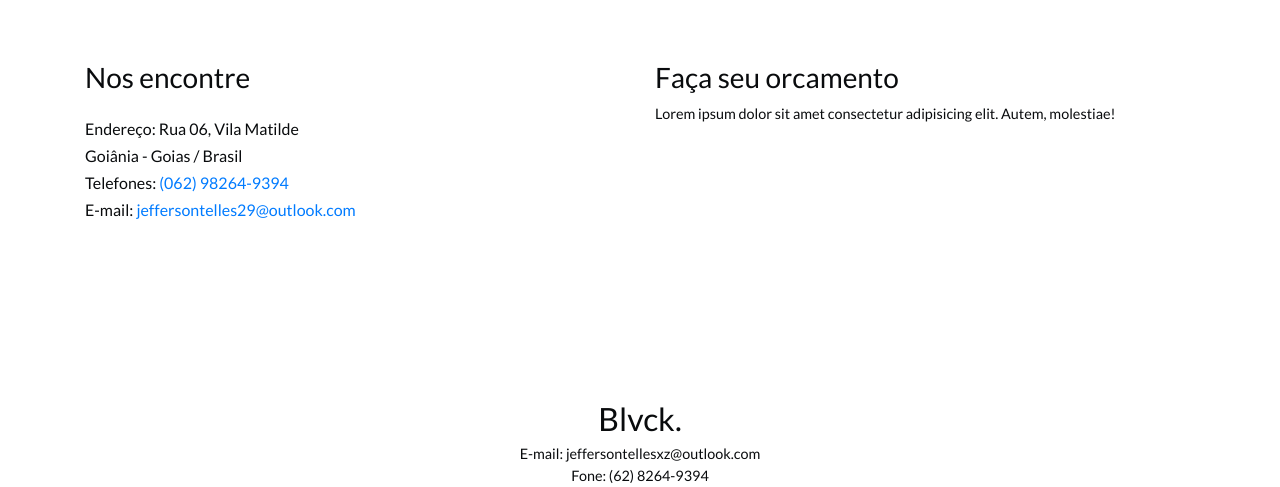
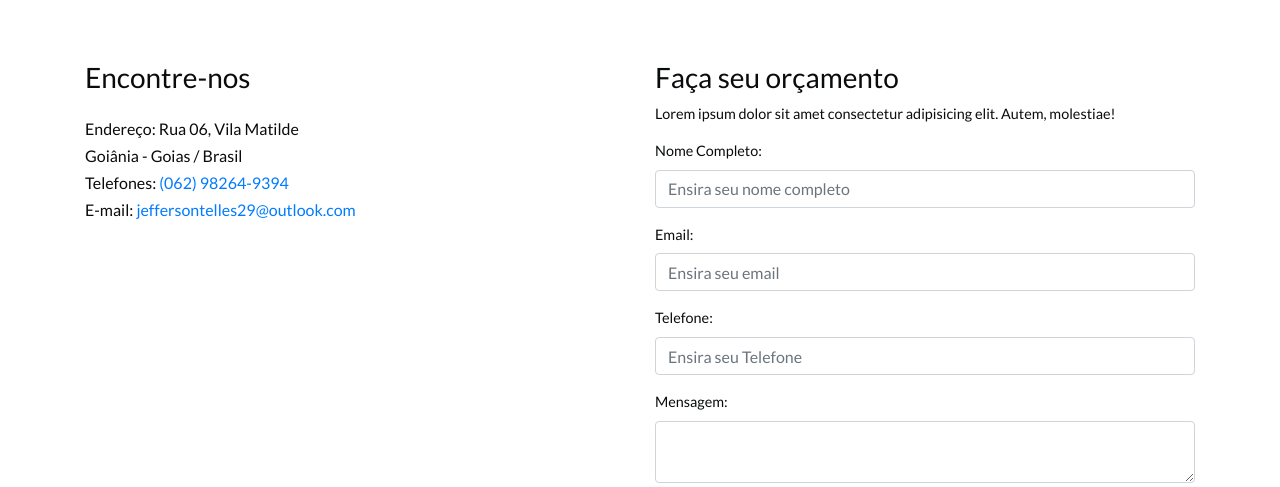
Before and after one commit to Jeffersontellesxz/JStecnologia, a website: page index.html in a window 1280 px wide. Shown: the part 3527-4014 px from the top of the page. Drawn offline with nearby package versions, Linux system fonts and the light colour scheme.

Commit message:
inclusão do formulario

```diff
--- a/index.html
+++ b/index.html
@@ -396,7 +396,7 @@
         <div class="row mt-5">
           <div class="col-md-6">
             <!-- Informaçoes de contatos -->
-            <h3 class="mb-4">Nos encontre</h3>
+            <h3 class="mb-4">Encontre-nos</h3>
             <address>
               <h6>Endereço: Rua 06, Vila Matilde</h6>
               <h6>Goiânia - Goias / Brasil</h6>
@@ -413,12 +413,49 @@
             </address>
           </div>
           <div class="col-md-6">
-            <!-- Formulario -->
-            <h3>Faça seu orcamento</h3>
+            <h3>Faça seu orçamento</h3>
             <p>
               Lorem ipsum dolor sit amet consectetur adipisicing elit. Autem,
               molestiae!
             </p>
+
+            <!-- Formulario -->
+            <form class="formulario">
+              <div class="form-group">
+                <label for="name">Nome Completo:</label>
+                <input
+                  type="text"
+                  class="form-control"
+                  id="name"
+                  placeholder="Ensira seu nome completo"
+                />
+              </div>
+
+              <div class="form-group">
+                <label for="email">Email:</label>
+                <input
+                  type="email"
+                  class="form-control"
+                  id="email"
+                  placeholder="Ensira seu email"
+                />
+              </div>
+
+              <div class="form-group">
+                <label for="tel">Telefone:</label>
+                <input
+                  type="tel"
+                  class="form-control"
+                  id="number"
+                  placeholder="Ensira seu Telefone"
+                />
+              </div>
+
+              <div class="form-group">
+                <label for="area">Mensagem:</label>
+                <textarea name="area" id="area" class="form-control"></textarea>
+              </div>
+            </form>
           </div>
         </div>
       </div>
```
